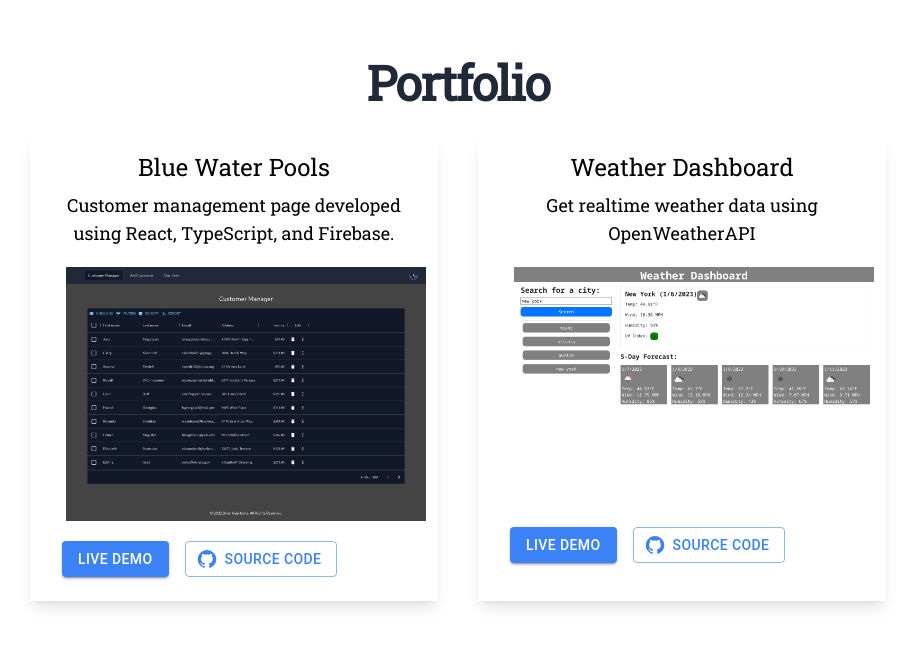
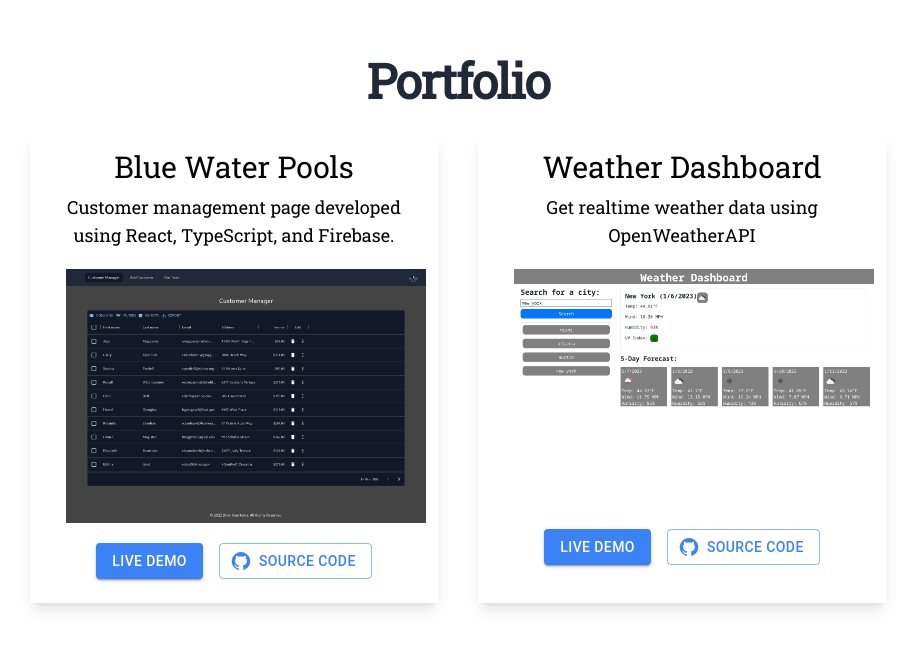
Before and after one commit to brian-gee/react-portfolio, a Next.js app: page / in a window 1280 px wide. Shown: the part 1182-1831 px from the top of the page, without its empty margins (182-1097 px from the left). Built offline with nearby package versions, Linux system fonts and the light colour scheme.

Commit message:
centered buttons

```diff
--- a/components/portfolioItem.js
+++ b/components/portfolioItem.js
@@ -10,9 +10,9 @@ export default function PortfolioItem(params) {
   return (
     <div className="max-w-4xl md:grid md:grid-cols-2">
       {portfolioItems.map((portfolioItem, i) => (
-        <div key={i} className="shadow-lg m-5 ">
+        <div key={i} className="shadow-lg m-5">
           <div className="px-6 py-4 text-center">
-            <div className="text-lg md:text-2xl">{portfolioItem.name}</div>
+            <div className="text-lg md:text-3xl">{portfolioItem.name}</div>
             <div className="md:text-lg p-2">{portfolioItem.desc}</div>
             <div>
               {' '}
@@ -22,7 +22,7 @@ export default function PortfolioItem(params) {
                 alt={portfolioItem.name}
               />
             </div>
-            <div className="p-2 mt-2">
+            <div className="p-2 mt-2 flex justify-center">
               <Stack direction="row" spacing={2}>
                 <Button
                   href={portfolioItem.link}
```
